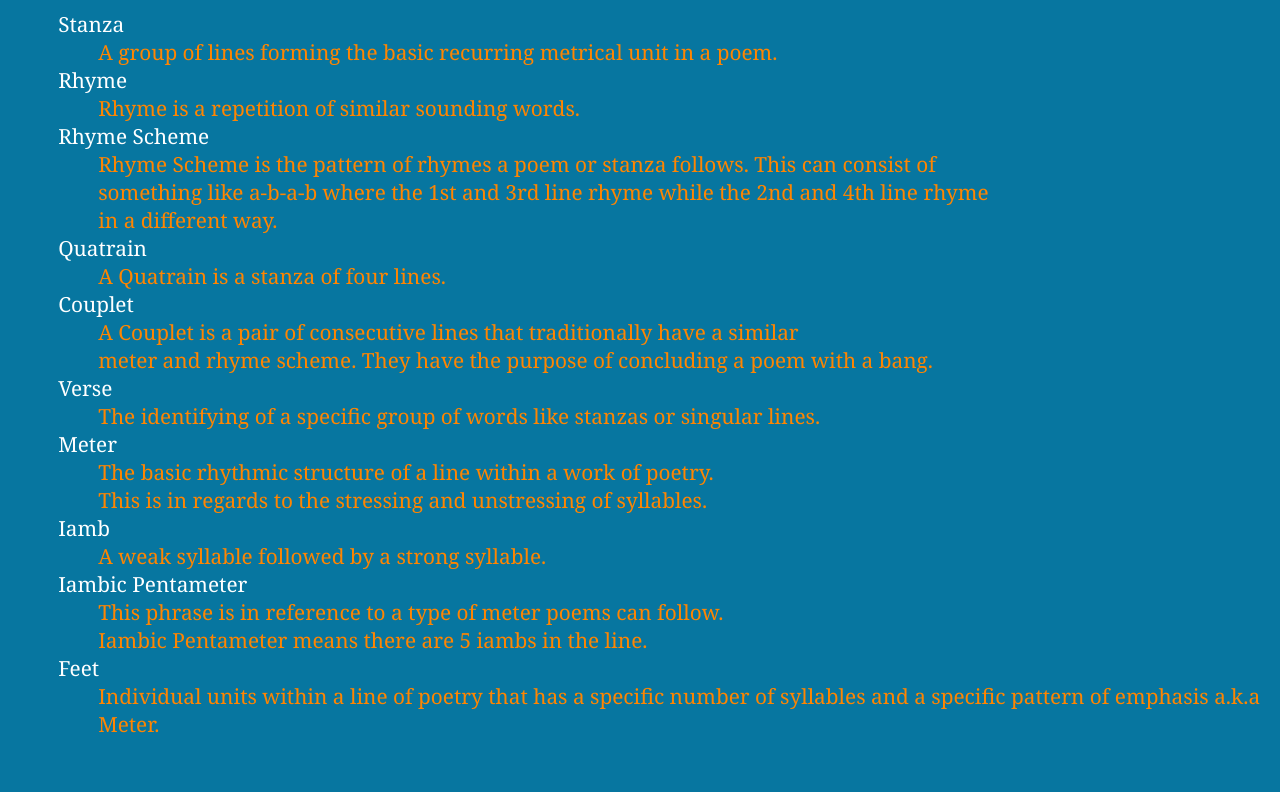
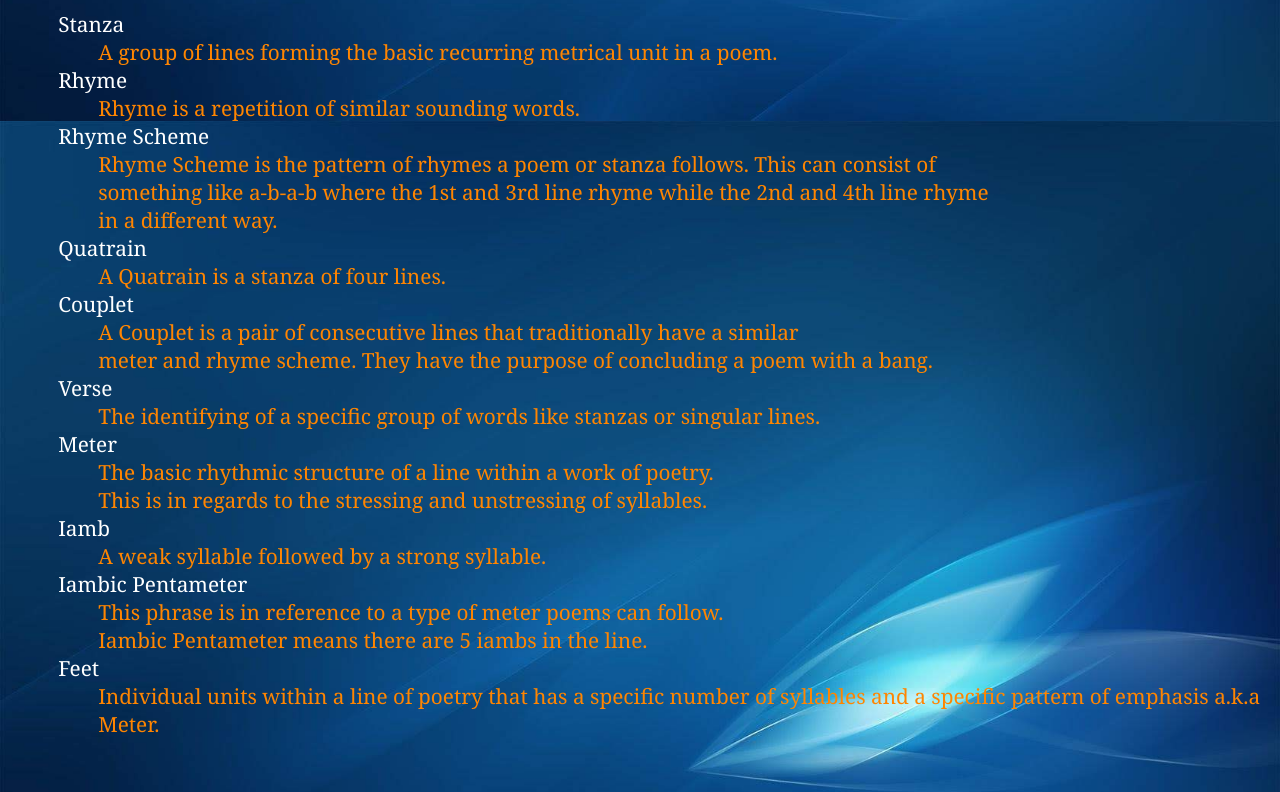
Before and after one commit to dreonwo/PoetrySite, a plain HTML site: page index.html in a window 1280 px wide. Shown: the part 679-1471 px from the top of the page. Drawn offline with Linux system fonts and the light colour scheme; the site is published under a folder, as on GitHub Pages, so addresses that start at the root find nothing; a script that the page names is missing.

Commit message:
Update styles.css

```diff
--- a/CSS/styles.css
+++ b/CSS/styles.css
@@ -1,5 +1,5 @@
 body{
-    background-image: url(/Images/background_Image.jpg);
+    background-image: url(../Images/background_Image.jpg);
     background-repeat: no-repeat;
     background-position: center;
     background-color: #0776A0;
```
